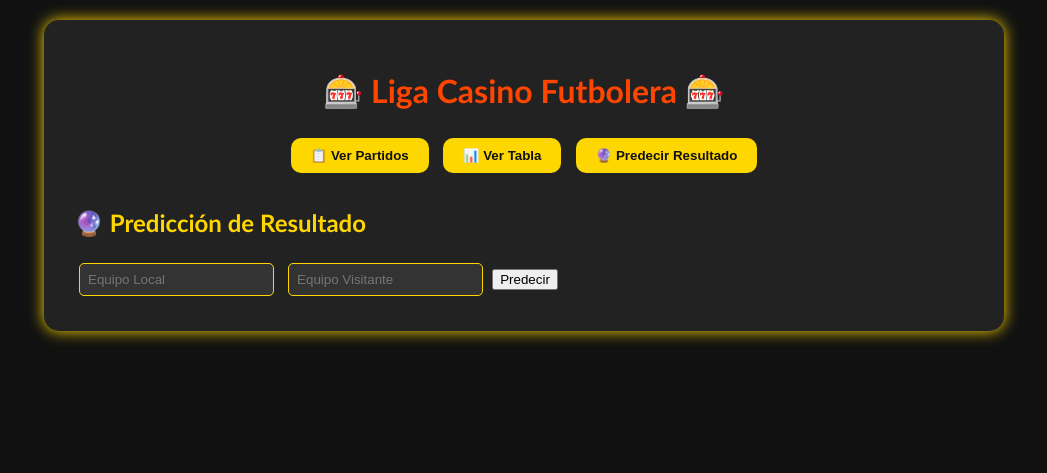
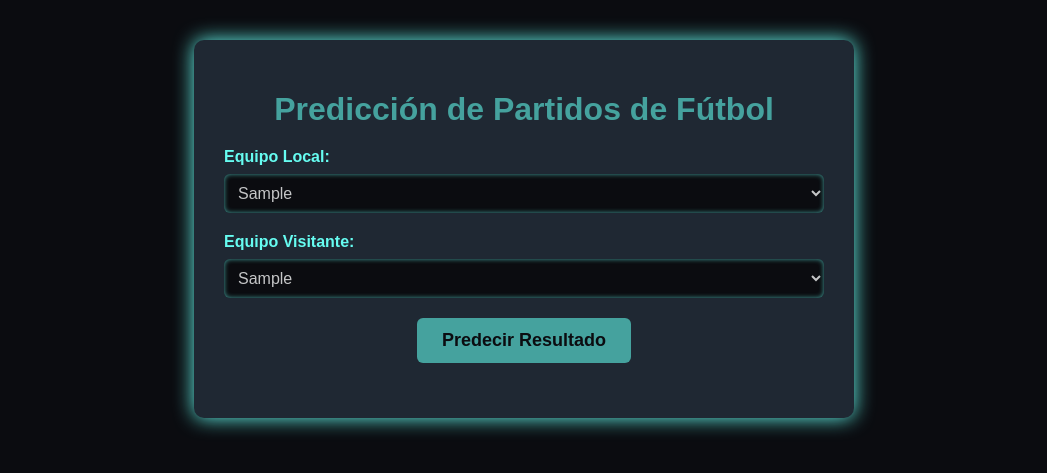
Before and after one commit to Juanarroyo234/Proyecto-integrador, a FastAPI app: page / in a window 1280 px wide. Shown: the top 473 px of the page, without its empty margins (116-1163 px from the left). Run offline with FastAPI, Linux system fonts and the light colour scheme; tables that the repository leaves empty hold one stand-in row (values such as "Sample post").

Commit message:
correcciones

```diff
--- a/main.py
+++ b/main.py
@@ -5,7 +5,8 @@ from fastapi.templating import Jinja2Templates
 from sqlalchemy.orm import Session
 from typing import List
 import logging
-from operations import get_partidos_ganados_por_local, calcular_tabla_puntos, agregar_partido, eliminar_partido, actualizar_partido
+from operations import get_partidos_ganados_por_local, calcular_tabla_puntos, agregar_partido, eliminar_partido, \
+    actualizar_partido
 from data_base import get_db, Base, engine
 from models import Partido
 from schemas import PartidoSchema
@@ -17,58 +18,48 @@ Base.metadata.create_all(bind=engine)
 
 app = FastAPI()
 
-# Montar carpeta static para CSS, JS, imágenes etc.
+# Montar carpeta static para css/js
 app.mount("/static", StaticFiles(directory="static"), name="static")
-# Templates para HTML con Jinja2
+
+# Templates para HTML
 templates = Jinja2Templates(directory="templates")
 
-# Ruta principal que sirve el frontend
+logging.basicConfig(level=logging.DEBUG)
+
+
 @app.get("/", response_class=HTMLResponse)
 async def root(request: Request):
     return templates.TemplateResponse("index.html", {"request": request})
 
-# --- API ENDPOINTS ---
 
-@app.get("/partidos", response_model=List[PartidoSchema])
-def get_partidos(db: Session = Depends(get_db)):
+@app.get("/equipos")
+def get_equipos(db: Session = Depends(get_db)):
     try:
         partidos = db.query(Partido).all()
         if not partidos:
-            raise HTTPException(status_code=404, detail="No hay partidos disponibles")
+            return {"equipos": []}
 
-        for partido in partidos:
-            if partido.goles_local is None:
-                partido.goles_local = 0
-            if partido.goles_visitante is None:
-                partido.goles_visitante = 0
+        equipos_local = set(p.equipo_local for p in partidos)
+        equipos_visita = set(p.equipo_visitante for p in partidos)
+        equipos = sorted(list(equipos_local.union(equipos_visita)))
 
-        return partidos
+        return {"equipos": equipos}
+    except Exception as e:
+        raise HTTPException(status_code=500, detail=f"Error al obtener equipos: {str(e)}")
 
-    except Exception as e:
-        raise HTTPException(status_code=500, detail=f"Error interno: {str(e)}")
-
-@app.get("/verificar_partidos")
-def verificar_partidos(db: Session = Depends(get_db)):
-    try:
-        partidos = db.query(Partido).all()
-        if not partidos:
-            raise HTTPException(status_code=404, detail="No hay partidos en PostgreSQL")
-        return {"message": f"Hay {len(partidos)} partidos en la base de datos"}
-    except Exception as e:
-        raise HTTPException(status_code=500, detail=f"Error al verificar los partidos: {str(e)}")
-
-@app.get("/ganados-local", response_model=List[PartidoSchema])
-def ganados_local(db: Session = Depends(get_db)):
-    return get_partidos_ganados_por_local(db)
 
 @app.get("/predecir/")
 def predecir(equipo_local: str, equipo_visitante: str, db: Session = Depends(get_db)):
     try:
+        # Solo abrir sesión y consultar aquí, cerrar antes de entrenamiento
         partidos = db.query(Partido).all()
-
         if not partidos:
             raise HTTPException(status_code=404, detail="No hay datos suficientes para el entrenamiento.")
+    except Exception as e:
+        raise HTTPException(status_code=500, detail=f"Error al consultar partidos: {str(e)}")
 
+    try:
+        # Entrenamiento en memoria sin DB abierta
         data = {
             "equipo_local": [p.equipo_local for p in partidos],
             "equipo_visitante": [p.equipo_visitante for p in partidos],
@@ -107,26 +98,63 @@ def predecir(equipo_local: str, equipo_visitante: str, db: Session = Depends(get
     except Exception as e:
         raise HTTPException(status_code=500, detail=f"Error al predecir el resultado: {str(e)}")
 
+
+@app.get("/partidos", response_model=List[PartidoSchema])
+def get_partidos(db: Session = Depends(get_db)):
+    try:
+        partidos = db.query(Partido).all()
+        if not partidos:
+            raise HTTPException(status_code=404, detail="No hay partidos disponibles")
+
+        for partido in partidos:
+            if partido.goles_local is None:
+                partido.goles_local = 0
+            if partido.goles_visitante is None:
+                partido.goles_visitante = 0
+
+        return partidos
+
+    except Exception as e:
+        raise HTTPException(status_code=500, detail=f"Error interno: {str(e)}")
+
+
+@app.get("/verificar_partidos")
+def verificar_partidos(db: Session = Depends(get_db)):
+    try:
+        partidos = db.query(Partido).all()
+        if not partidos:
+            raise HTTPException(status_code=404, detail="No hay partidos en PostgreSQL")
+        return {"message": f"Hay {len(partidos)} partidos en la base de datos"}
+    except Exception as e:
+        raise HTTPException(status_code=500, detail=f"Error al verificar los partidos: {str(e)}")
+
+
+@app.get("/ganados-local", response_model=List[PartidoSchema])
+def ganados_local(db: Session = Depends(get_db)):
+    return get_partidos_ganados_por_local(db)
+
+
 @app.get("/tabla")
 def tabla_liga(db: Session = Depends(get_db)):
-    try:
-        return calcular_tabla_puntos(db)
-    except Exception as e:
-        raise HTTPException(status_code=500, detail=f"Error interno: {str(e)}")
+    return calcular_tabla_puntos(db)
+
 
 @app.post("/partidos/")
 def agregar_partido_endpoint(equipo_local: str, equipo_visitante: str, goles_local: int, goles_visitante: int,
                              resultado: str, db: Session = Depends(get_db)):
     return agregar_partido(db, equipo_local, equipo_visitante, goles_local, goles_visitante, resultado)
 
+
 @app.delete("/partidos/")
 def eliminar_partido_endpoint(equipo_local: str, equipo_visitante: str, db: Session = Depends(get_db)):
     return eliminar_partido(db, equipo_local, equipo_visitante)
 
+
 @app.put("/partidos/")
 def actualizar_partido_endpoint(equipo_local: str, equipo_visitante: str, goles_local: int, goles_visitante: int,
-                               resultado: str, db: Session = Depends(get_db)):
+                                resultado: str, db: Session = Depends(get_db)):
     return actualizar_partido(db, equipo_local, equipo_visitante, goles_local, goles_visitante, resultado)
+
 
 @app.get("/partido")
 def get_partido(equipo_local: str, equipo_visitante: str, db: Session = Depends(get_db)):
--- a/static/styles.css
+++ b/static/styles.css
@@ -1,67 +1,68 @@
 body {
-  font-family: 'Trebuchet MS', sans-serif;
-  background: #111;
-  color: #FFD700;
-  margin: 0;
-  padding: 20px;
+    background-color: #0b0c10;
+    color: #c5c6c7;
+    font-family: 'Arial', sans-serif;
+    margin: 0;
+    padding: 0;
 }
 
 .container {
-  max-width: 900px;
-  margin: auto;
-  background: #222;
-  padding: 30px;
-  border-radius: 15px;
-  box-shadow: 0 0 15px #FFD700;
+    max-width: 600px;
+    margin: 40px auto;
+    background: #1f2833;
+    padding: 30px;
+    border-radius: 10px;
+    box-shadow: 0 0 20px #66fcf1;
+    text-align: center;
 }
 
 h1 {
-  text-align: center;
-  color: #FF4500;
+    color: #45a29e;
+    margin-bottom: 20px;
 }
 
-nav {
-  text-align: center;
-  margin-bottom: 20px;
+.form-group {
+    margin-bottom: 20px;
+    text-align: left;
 }
 
-nav button {
-  background-color: #FFD700;
-  border: none;
-  color: #111;
-  padding: 10px 20px;
-  margin: 5px;
-  font-weight: bold;
-  border-radius: 10px;
-  cursor: pointer;
+label {
+    display: block;
+    font-weight: bold;
+    margin-bottom: 8px;
+    color: #66fcf1;
 }
 
-nav button:hover {
-  background-color: #FF4500;
-  color: white;
+select {
+    width: 100%;
+    padding: 10px;
+    font-size: 16px;
+    border-radius: 6px;
+    border: none;
+    background-color: #0b0c10;
+    color: #c5c6c7;
+    box-shadow: inset 0 0 5px #45a29e;
 }
 
-table {
-  width: 100%;
-  border-collapse: collapse;
-  margin-top: 10px;
+button {
+    background-color: #45a29e;
+    color: #0b0c10;
+    border: none;
+    padding: 12px 25px;
+    font-size: 18px;
+    font-weight: bold;
+    border-radius: 6px;
+    cursor: pointer;
+    transition: background-color 0.3s ease;
 }
 
-th, td {
-  border: 1px solid #FFD700;
-  padding: 10px;
-  text-align: center;
+button:hover {
+    background-color: #66fcf1;
 }
 
-#predictor {
-  margin-top: 30px;
+.resultado {
+    margin-top: 25px;
+    font-size: 20px;
+    font-weight: bold;
+    color: #66fcf1;
 }
-
-input {
-  padding: 8px;
-  margin: 5px;
-  border-radius: 5px;
-  border: 1px solid #FFD700;
-  background: #333;
-  color: white;
-}
--- a/templates/index.html
+++ b/templates/index.html
@@ -1,63 +1,82 @@
 <!DOCTYPE html>
 <html lang="es">
 <head>
-  <meta charset="UTF-8">
-  <title>Estadísticas Futbol - Estilo Casino</title>
-  <link rel="stylesheet" href="/static/styles.css">
+    <meta charset="UTF-8" />
+    <meta name="viewport" content="width=device-width, initial-scale=1" />
+    <title>Predicción de Partidos - Estilo Casino</title>
+    <link rel="stylesheet" href="/static/styles.css" />
 </head>
 <body>
     <div class="container">
-    <h1>🎰 Liga Casino Futbolera 🎰</h1>
+        <h1>Predicción de Partidos de Fútbol</h1>
 
-    <nav>
-      <button onclick="cargarPartidos()">📋 Ver Partidos</button>
-      <button onclick="cargarTabla()">📊 Ver Tabla</button>
-      <button onclick="predecir()">🔮 Predecir Resultado</button>
-    </nav>
+        <div class="form-group">
+            <label for="equipo_local">Equipo Local:</label>
+            <select id="equipo_local"></select>
+        </div>
 
-    <section id="output"></section>
+        <div class="form-group">
+            <label for="equipo_visitante">Equipo Visitante:</label>
+            <select id="equipo_visitante"></select>
+        </div>
 
-    <section id="predictor">
-      <h2>🔮 Predicción de Resultado</h2>
-      <input type="text" id="local" placeholder="Equipo Local">
-      <input type="text" id="visita" placeholder="Equipo Visitante">
-      <button onclick="enviarPrediccion()">Predecir</button>
-    </section>
+        <button onclick="hacerPrediccion()">Predecir Resultado</button>
+
+        <div id="resultado" class="resultado"></div>
     </div>
 
     <script>
-    async function cargarPartidos() {
-      const res = await fetch('/partidos');
+    async function cargarEquipos() {
+        try {
+            const res = await fetch('/equipos');
             const data = await res.json();
-      let html = '<h2>📋 Partidos Registrados</h2><ul>';
-      data.forEach(p => {
-        html += `<li>${p.equipo_local} ${p.goles_local} - ${p.goles_visitante} ${p.equipo_visitante} (${p.resultado})</li>`;
+            const equipos = data.equipos;
+
+            const localSelect = document.getElementById('equipo_local');
+            const visitaSelect = document.getElementById('equipo_visitante');
+
+            localSelect.innerHTML = "";
+            visitaSelect.innerHTML = "";
+
+            equipos.forEach(equipo => {
+                const optionLocal = document.createElement('option');
+                optionLocal.value = equipo;
+                optionLocal.text = equipo;
+                localSelect.appendChild(optionLocal);
+
+                const optionVisita = document.createElement('option');
+                optionVisita.value = equipo;
+                optionVisita.text = equipo;
+                visitaSelect.appendChild(optionVisita);
             });
-      html += '</ul>';
-      document.getElementById('output').innerHTML = html;
+        } catch (error) {
+            console.error("Error al cargar equipos:", error);
+        }
     }
 
-    async function cargarTabla() {
-      const res = await fetch('/tabla');
+    async function hacerPrediccion() {
+        const equipo_local = document.getElementById('equipo_local').value;
+        const equipo_visitante = document.getElementById('equipo_visitante').value;
+
+        const resultadoDiv = document.getElementById('resultado');
+        resultadoDiv.textContent = "Cargando predicción...";
+
+        try {
+            const res = await fetch(`/predecir/?equipo_local=${encodeURIComponent(equipo_local)}&equipo_visitante=${encodeURIComponent(equipo_visitante)}`);
             const data = await res.json();
-      let html = '<h2>📊 Tabla de Posiciones</h2><table><tr><th>Equipo</th><th>Puntos</th></tr>';
-      data.forEach(e => {
-        html += `<tr><td>${e.equipo}</td><td>${e.puntos}</td></tr>`;
-      });
-      html += '</table>';
-      document.getElementById('output').innerHTML = html;
+
+            if(data.error){
+                resultadoDiv.textContent = data.error;
+            } else {
+                resultadoDiv.textContent = `Predicción: ${data.prediccion} para el partido ${data.equipo_local} vs ${data.equipo_visitante}`;
+            }
+        } catch (error) {
+            resultadoDiv.textContent = "Error al obtener la predicción.";
+            console.error(error);
+        }
     }
 
-    async function enviarPrediccion() {
-      const local = document.getElementById("local").value;
-      const visita = document.getElementById("visita").value;
-      const res = await fetch(`/predecir/?equipo_local=${local}&equipo_visitante=${visita}`);
-      const data = await res.json();
-      document.getElementById("output").innerHTML = `
-        <h2>Resultado:</h2>
-        <p>${local} vs ${visita} → <strong>${data.prediccion}</strong></p>
-      `;
-    }
+    window.onload = cargarEquipos;
     </script>
 </body>
 </html>
```
Also changed, not shown: data_base.py (+8 -2 lines). Lines whose indentation alone changed are shown as unchanged.
